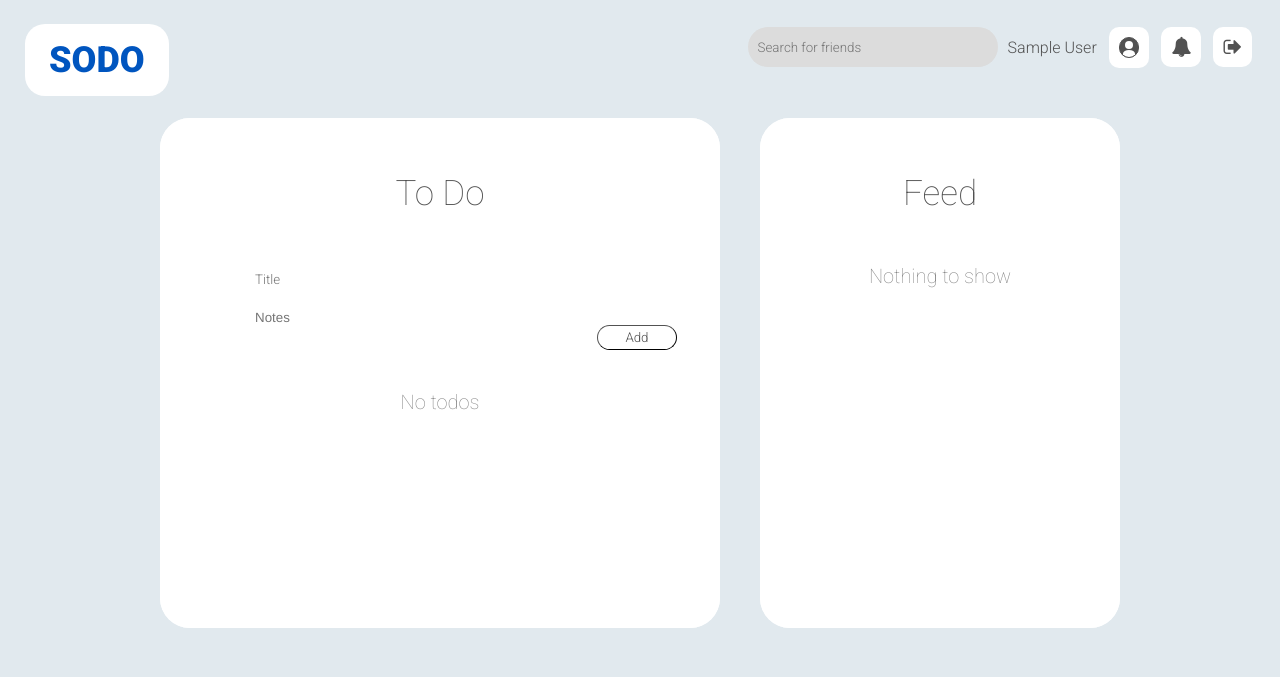
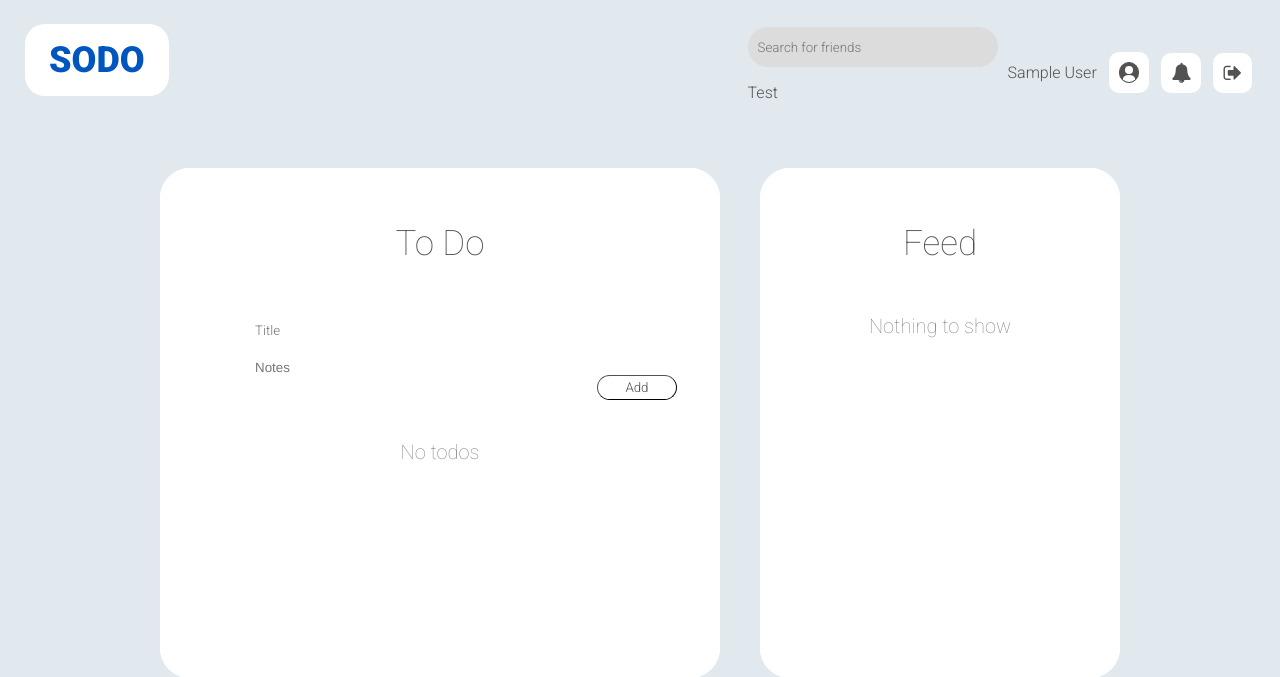
Before and after one commit to ElijahAA/HackiethonBackend, a Flask app: page /todo in a window 1280 px wide. Shown: the top 677 px of the page. Run offline with Flask 2, Linux system fonts and the light colour scheme; the visitor is signed in with stand-in values (Sample User, id 1); data comes from the database, SQL or seed files in the repository; data that the repository does not hold is empty; some libraries are stand-ins or nearby versions.

Commit message:
Another test push

```diff
--- a/app/templates/includes/nav.html
+++ b/app/templates/includes/nav.html
@@ -12,6 +12,7 @@
                     autofocus
                     onkeyup="filterFunction()"
             >
+            <p>Test</p>
             {% for u in all_users %}
                 <p>{{ u.first_name }}</p>
             {% endfor %}
```
